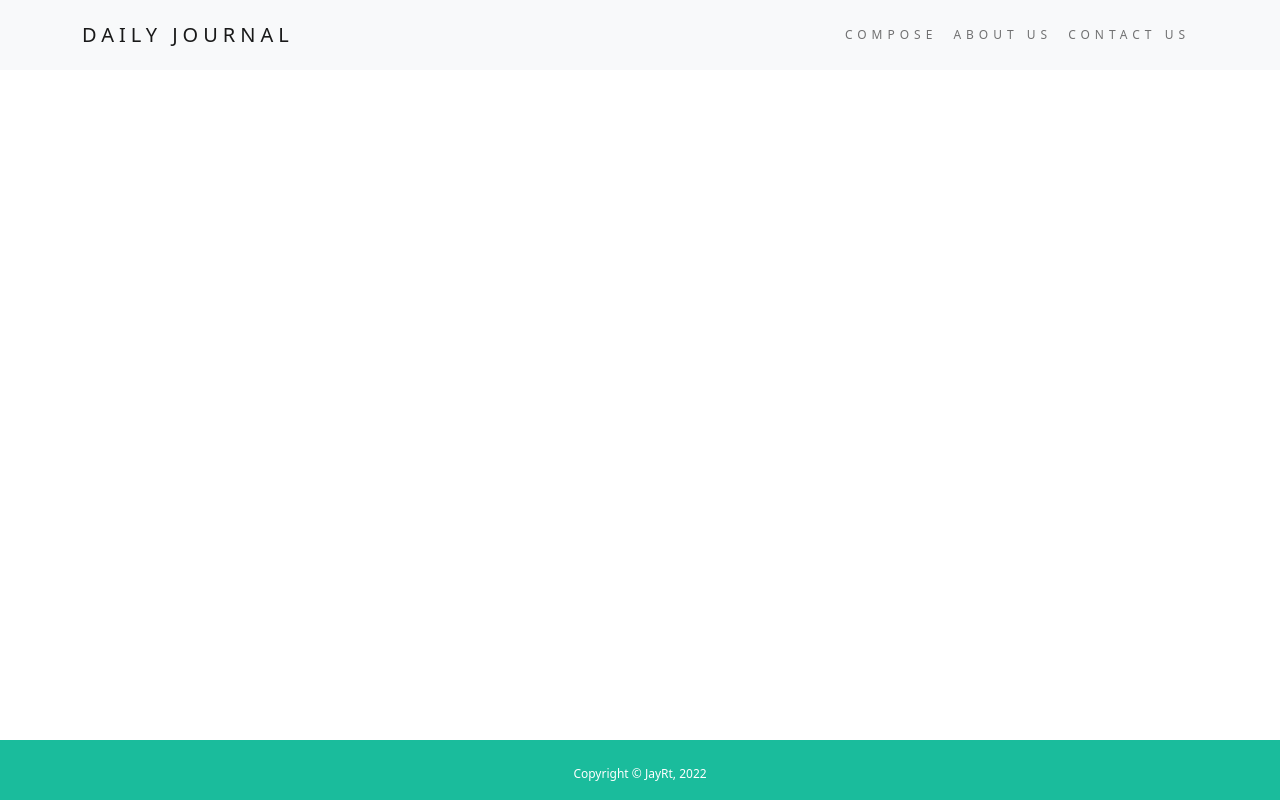
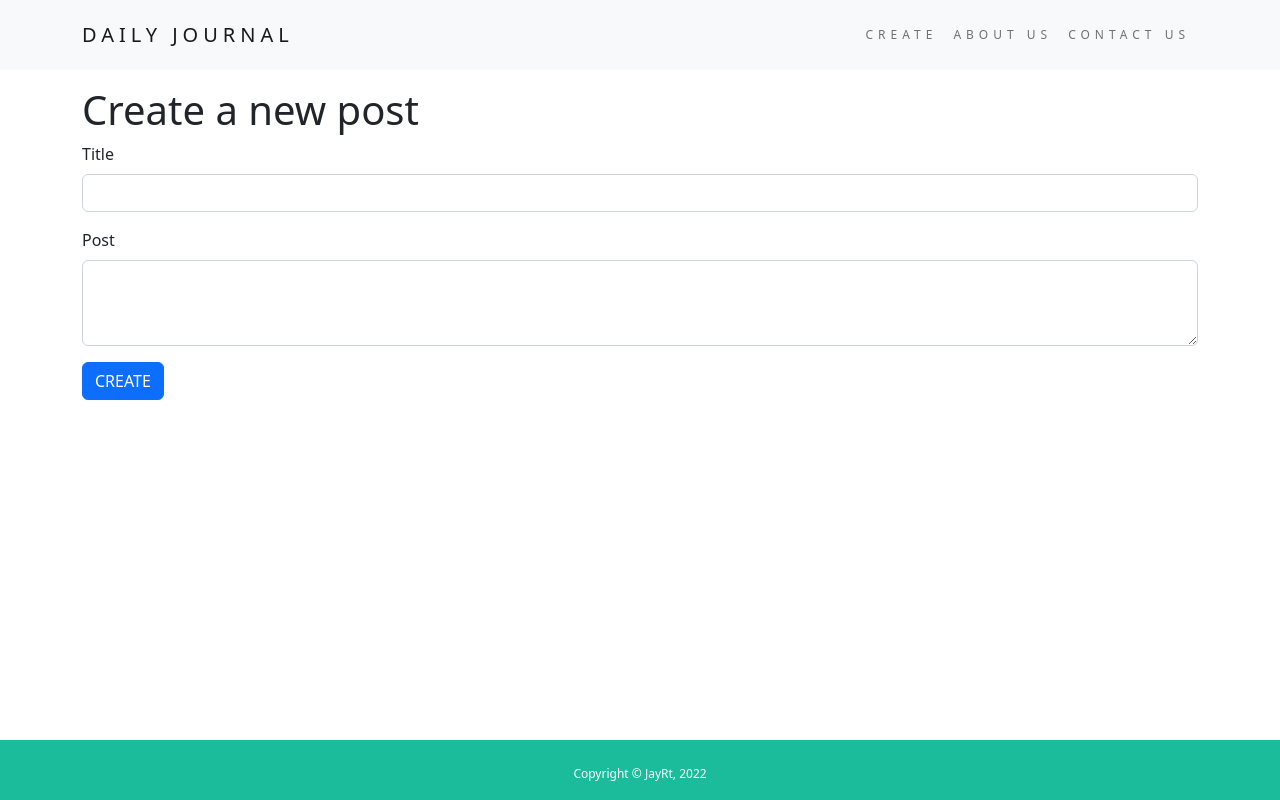
Before and after one commit to jay-rt/blogWithDatabase, a React (Create React App) app in the folder client/: page /create in a window 1280 px wide. Built offline with nearby package versions, Linux system fonts and the light colour scheme.

Commit message:
Used react-bootstrap again over vanilla bootstrap

```diff
--- a/client/package.json
+++ b/client/package.json
@@ -8,6 +8,7 @@
     "@testing-library/user-event": "^13.5.0",
     "axios": "^0.27.2",
     "react": "^18.2.0",
+    "react-bootstrap": "^2.5.0",
     "react-dom": "^18.2.0",
     "react-router-dom": "^6.3.0",
     "react-scripts": "5.0.1",
--- a/client/public/css/styles.css
+++ b/client/public/css/styles.css
@@ -36,7 +36,7 @@
 
 .post {
     text-decoration: none;
-    color: black
+    color: #000;
 }
 
 .post:hover {
--- a/client/src/components/App.jsx
+++ b/client/src/components/App.jsx
@@ -2,23 +2,23 @@ import React from "react";
 import { BrowserRouter, Routes, Route } from "react-router-dom";
 import About from "../pages/About";
 import BlogPost from "../pages/BlogPost";
-import Compose from "../pages/Compose";
+import CreatePost from "../pages/CreatePost";
 import Contact from "../pages/Contact";
 import Home from "../pages/Home";
 import Footer from "./Footer";
-import NavBar from "./NavBar";
+import NavigationBar from "./NavigationBar";
 
 const App = () => {
   return (
     <>
       <BrowserRouter>
-        <NavBar />
+        <NavigationBar />
         <div className="container">
           <Routes>
             <Route path="/" element={<Home />}></Route>
             <Route path="/about" element={<About />}></Route>
             <Route path="/contact" element={<Contact />}></Route>
-            <Route path="/compose" element={<Compose />}></Route>
+            <Route path="/create" element={<CreatePost />}></Route>
             <Route path="/posts/:id" element={<BlogPost />}></Route>
           </Routes>
         </div>
--- a/client/src/components/NavBar.jsx
+++ /dev/null
@@ -1,46 +0,0 @@
-import React from "react";
-import { Link } from "react-router-dom";
-
-const NavBar = () => {
-  return (
-    <nav className="navbar navbar-expand-lg navbar-light bg-light">
-      <div className="container">
-        <Link className="navbar-brand" to="/">
-          DAILY JOURNAL
-        </Link>
-        <button
-          className="navbar-toggler"
-          type="button"
-          data-bs-toggle="collapse"
-          data-bs-target="#navbarToggler"
-          aria-controls="navbarToggler"
-          aria-expanded="false"
-          aria-label="Toggle navigation"
-        >
-          <span className="navbar-toggler-icon"></span>
-        </button>
-        <div className="collapse navbar-collapse" id="navbarToggler">
-          <ul className="navbar-nav ms-auto">
-            <li className="navbar-item">
-              <Link className="nav-link" to="/compose">
-                COMPOSE
-              </Link>
-            </li>
-            <li className="navbar-item">
-              <Link className="nav-link" to="/about">
-                ABOUT US
-              </Link>
-            </li>
-            <li className="navbar-item">
-              <Link className="nav-link" to="/contact">
-                CONTACT US
-              </Link>
-            </li>
-          </ul>
-        </div>
-      </div>
-    </nav>
-  );
-};
-
-export default NavBar;
--- /dev/null
+++ b/client/src/components/NavigationBar.jsx
@@ -0,0 +1,43 @@
+import React from "react";
+import { Link } from "react-router-dom";
+import Container from "react-bootstrap/Container";
+import Nav from "react-bootstrap/Nav";
+import Navbar from "react-bootstrap/Navbar";
+
+const NavigationBar = () => {
+  return (
+    //Navbar component with bg as background props, expand to allow collapsable behaviour and variant for colour palate
+    <Navbar bg="light" expand="lg" variant="light">
+      {/* Container component with bootstrap container class */}
+      <Container>
+        <Link className="navbar-brand" to="/">
+          DAILY JOURNAL
+        </Link>
+        <Navbar.Toggle aria-controls="responsive-navbar-nav" />
+        <Navbar.Collapse id="responsive-navbar-nav">
+          {/* Using as property to set the element to ul, div by default*/}
+          <Nav as="ul" className="ms-auto">
+            <Nav.Item as="li">
+              {/* Using Link to render just the component instead of whole DOM*/}
+              <Link className="nav-link" to="/create">
+                CREATE
+              </Link>
+            </Nav.Item>
+            <Nav.Item as="li">
+              <Link className="nav-link" to="/about">
+                ABOUT US
+              </Link>
+            </Nav.Item>
+            <Nav.Item as="li">
+              <Link className="nav-link" to="/contact">
+                CONTACT US
+              </Link>
+            </Nav.Item>
+          </Nav>
+        </Navbar.Collapse>
+      </Container>
+    </Navbar>
+  );
+};
+
+export default NavigationBar;
--- a/client/src/pages/BlogPost.jsx
+++ b/client/src/pages/BlogPost.jsx
@@ -22,6 +22,14 @@ const BlogPost = () => {
   return (
     <>
       <Blog title={blog.title} content={blog.content} />
+      <div className="d-grid gap-2">
+        <button type="button" className="btn btn-primary">
+          EDIT
+        </button>
+        <button type="button" className="btn btn-danger">
+          DELETE
+        </button>
+      </div>
     </>
   );
 };
--- a/client/src/pages/Compose.jsx
+++ b/client/src/pages/CreatePost.jsx
@@ -1,7 +1,9 @@
 import axios from "axios";
 import React, { useState } from "react";
+import Button from "react-bootstrap/Button";
+import Form from "react-bootstrap/Form";
 
-const Compose = () => {
+const CreatePost = () => {
   const [blog, setBlog] = useState({
     title: "",
     content: "",
@@ -33,40 +35,35 @@ const Compose = () => {
 
   return (
     <>
-      <h1>Compose</h1>
-      <form method="post" onSubmit={handleSubmit}>
-        <div className="mb-3">
-          <label className="form-label" htmlFor="title">
-            Title
-          </label>
-          <input
+      <h1>Create a new post</h1>
+
+      <Form onSubmit={handleSubmit}>
+        {/* controlId sets id for Form Control and htmlFor for Form Label*/}
+        <Form.Group className="mb-3" controlId="title">
+          <Form.Label>Title</Form.Label>
+          <Form.Control
             onChange={handleChange}
-            className="form-control"
             type="text"
             name="title"
-            id="title"
             value={blog.title}
-          />
-        </div>
-        <label className="form-label" htmlFor="content">
-          Post
-        </label>
-        <div className="mb-3">
-          <textarea
+          ></Form.Control>
+        </Form.Group>
+        <Form.Group className="mb-3" controlId="content">
+          <Form.Label>Post</Form.Label>
+          <Form.Control
+            as="textarea"
             onChange={handleChange}
-            className="form-control"
             name="content"
-            id="content"
-            rows="3"
+            rows={3}
             value={blog.content}
-          ></textarea>
-        </div>
-        <button className="btn btn-primary" type="submit">
-          Publish
-        </button>
-      </form>
+          ></Form.Control>
+        </Form.Group>
+        <Button variant="primary" type="submit">
+          CREATE
+        </Button>
+      </Form>
     </>
   );
 };
 
-export default Compose;
+export default CreatePost;
```
Also changed, not shown: client/src/pages/EditPost.jsx (added), 2 other files (tests, documents, lock files or other folders).
